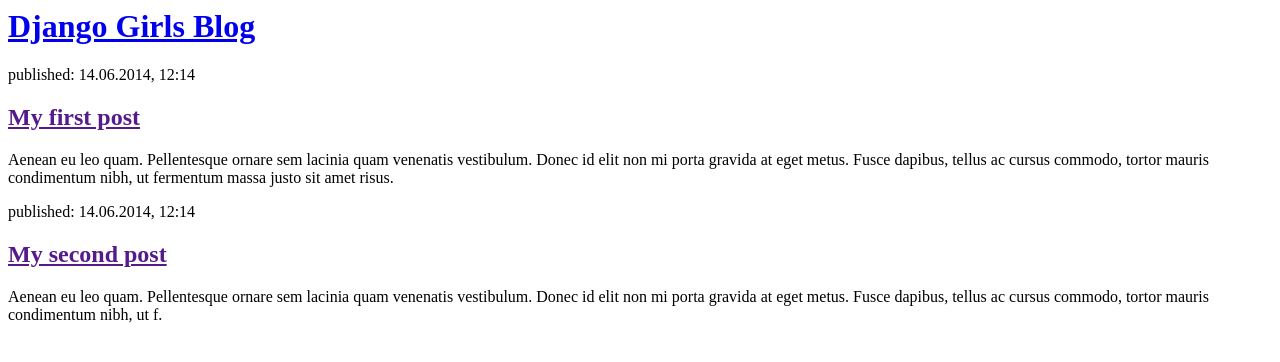
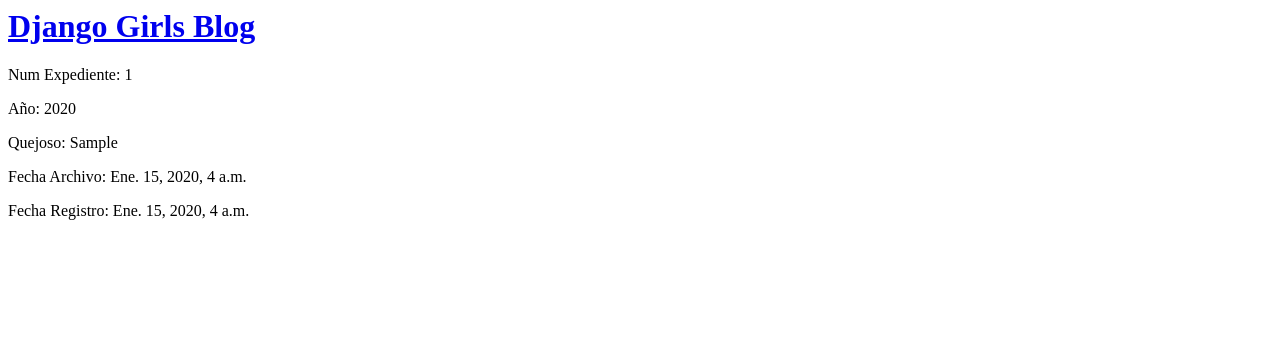
Before and after one commit to rlagunas/mi-primer-app, a Django app: page / in a window 1280 px wide. Shown: the top 362 px of the page. Run offline with Django 3.2, Linux system fonts and the light colour scheme; tables that the repository leaves empty hold one stand-in row (values such as "Sample post").

Commit message:
Templates modificado para mostrar los registros.

```diff
--- a/mysite/blog/templates/blog/post_list.html
+++ b/mysite/blog/templates/blog/post_list.html
@@ -7,16 +7,15 @@
             <h1><a href="/">Django Girls Blog</a></h1>
         </div>
 
-        <div>
-            <p>published: 14.06.2014, 12:14</p>
-            <h2><a href="">My first post</a></h2>
-            <p>Aenean eu leo quam. Pellentesque ornare sem lacinia quam venenatis vestibulum. Donec id elit non mi porta gravida at eget metus. Fusce dapibus, tellus ac cursus commodo, tortor mauris condimentum nibh, ut fermentum massa justo sit amet risus.</p>
-        </div>
-
-        <div>
-            <p>published: 14.06.2014, 12:14</p>
-            <h2><a href="">My second post</a></h2>
-            <p>Aenean eu leo quam. Pellentesque ornare sem lacinia quam venenatis vestibulum. Donec id elit non mi porta gravida at eget metus. Fusce dapibus, tellus ac cursus commodo, tortor mauris condimentum nibh, ut f.</p>
-        </div>
+        {% for post in posts %}
+          <div>
+            <p> Num Expediente: {{ post.numexp }}</p>
+            <p> Año: {{ post.anio }}</p>
+            <p> Quejoso: {{ post.quejoso }}</p>
+            <p> Fecha Archivo: {{ post.fecarc }}</p>
+            <p> Fecha Registro: {{ post.created_date }}</p>
+            <p>{{ post.text|linebreaksbr }}</p>
+          </div>
+        {% endfor %}
     </body>
 </html>
--- a/mysite/blog/views.py
+++ b/mysite/blog/views.py
@@ -1,5 +1,8 @@
 from django.shortcuts import render
+from django.utils import timezone
+from .models import Post
 
 # Create your views here.
 def post_list(request):
-    return render(request, 'blog/post_list.html', {})
+    posts = Post.objects.all().order_by('anio','numexp') #Post.objects.filter(published_date__lte=timezone.now()).order_by('published_date')
+    return render(request, 'blog/post_list.html', {'posts': posts})
```
